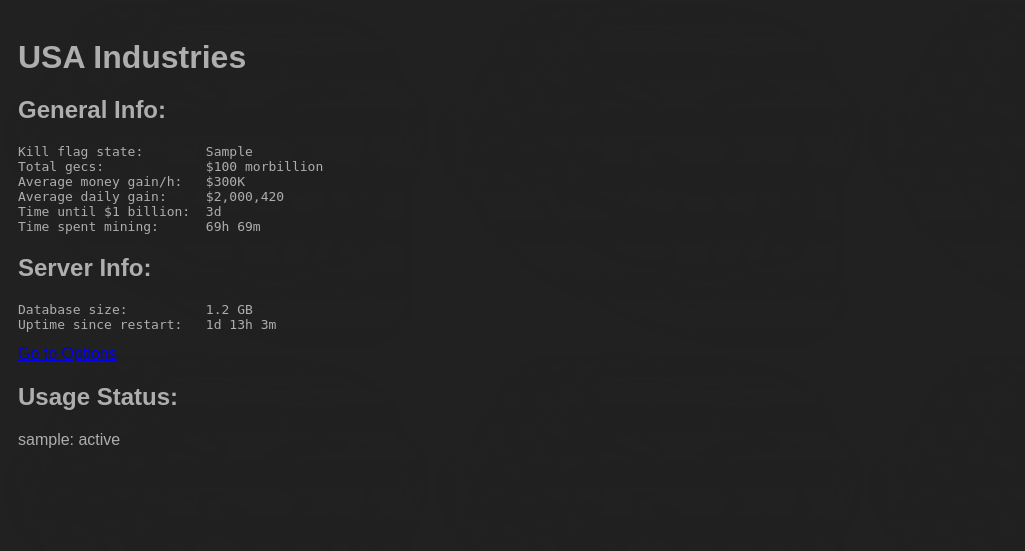
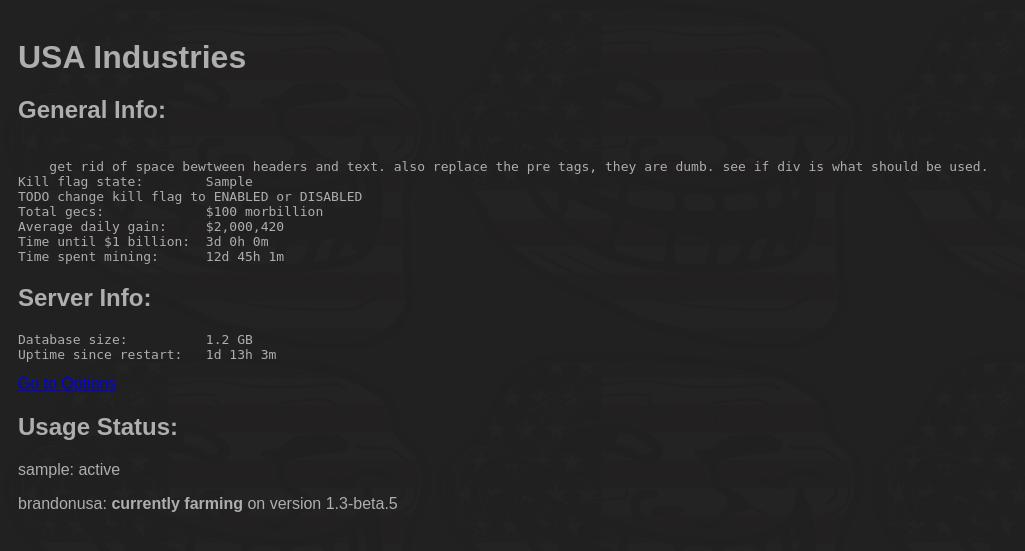
Before and after one commit to besser435/USA-Industries, a Flask app: template 1 billion gecs/web_server/templates/home.html in a window 1280 px wide. Shown: the top 551 px of the page, without its empty margins (0-1025 px from the left). Run offline with Flask 3, Linux system fonts and the light colour scheme; the template is opened without the code that fills it: most values are stand-ins (such as "Sample title", 1, 10 or a date in 2020).

Commit message:
update website

```diff
--- a/1 billion gecs/web_server/server.py
+++ b/1 billion gecs/web_server/server.py
@@ -6,7 +6,6 @@
     "Average daily gain: $2,000,420 \n"
     "Money gained over 24h: $morbtrillion \n"
     "Balance change over 24h: +5% \n"
-    "Leaderboard position: 1 \n"
     "Total time spent mining: 69h 69m \n"
 )
 
@@ -21,43 +20,142 @@ print(
     "\nMeta info: \n"
     "Global Kill flag status: False \n"
 
-    "Data received 1.69MB (last 24h): \n"
-    "Data sent (last 24h): 0.42MB \n"
-
-    "Data received 1.69MB (all-time): 90MB\n"
-    "Data sent 0.42MB (all-time): 53MB\n"
-
-    "Total data transferred (all-time): 0.42MB \n"
-    "Total data transferred (all-time): 0.42MB \n"
-
     "Database size: 69MB \n"
     "Uptime since restart: 1d 13h 3m \n"
 )"""
 
-from flask import Flask, render_template, request
+from flask import Flask, render_template, request, redirect, url_for, jsonify
+import json, os
 
-app = Flask(__name__)
+app = Flask(__name__, static_folder="static")
 
-# Global kill flag variable
+# Global vars
 kill_flag = False
+usage_status = {}
 
+# Home page
 @app.route("/")
 def hello():
     global kill_flag
-    return render_template("home.html", kill_flag=kill_flag)
+    global usage_status
+    return render_template("home.html", kill_flag=kill_flag, usage_status=usage_status)
+# Server options page
+@app.route("/options")
+def options():  #NOTE changed this name. make sure it still works
+    global kill_flag
+    global usage_status
+    return render_template("options.html", kill_flag=kill_flag)
 
-# get kill flag status
+
+
+
+
+
+# Get kill flag status
 @app.route("/killflag", methods=["GET"])
 def get_kill_flag():
     global kill_flag
     return str(kill_flag)
-
-# update kill flag status
+# Update kill flag status
 @app.route("/killflag", methods=["POST"])
 def update_kill_flag():
     global kill_flag
     kill_flag = request.json.get("kill_flag")
     return "Kill flag updated successfully."
+# Toggle kill flag status from options.html
+@app.route("/togglekillflag", methods=["POST"])
+def toggle_kill_flag():
+    global kill_flag
+    kill_flag = not kill_flag
+    return redirect(url_for("options"))
+
+
+
+
+# Update farming status
+@app.route("/client/start", methods=["POST"])
+def start_usage():
+    username = request.json.get("username")  # Retrieve the username from the request payload
+    start_bal = request.json.get("start_bal")
+    if username:
+        # Process the received request to indicate the start of usage for the given username
+        # You can update a database, modify a global variable, or perform any required actions
+        # based on the specific needs of your application
+        # ...
+        usage_status[username] = "Currently farming"
+        return "Usage status received for username: {}".format(username)
+    else:
+        return "Username not provided.", 400  # Return an appropriate error response if username is not provided
+@app.route("/client/stop", methods=["POST"])
+def stop_usage():
+    username = request.json.get("username")  # Retrieve the username from the request payload
+    end_bal = request.json.get("end_bal")
+    if username:
+        # Process the received request to indicate the stop of usage for the given username
+        # ...
+        usage_status.pop(username, None)
+        return "Usage status received for username: {}".format(username)
+    else:
+        return "Username not provided.", 400  # Return an appropriate error response if username is not provided
+
+
+
+
+# Function to store session data in JSON file
+def store_session_data(session_data):
+    username = session_data["username"]
+    #keyError, this isnt present when stop_mining is called
+    start_time = session_data["start_time"]
+    end_time = session_data.get("end_time", "")
+    filename = f"{username}_{start_time}_{end_time}_session.json"
+
+
+    # Get the directory of the current script
+    script_dir = os.path.dirname(os.path.abspath(__file__))
+
+    # Create the subdirectory within the script directory
+    subdirectory = "user_sessions"
+    directory = os.path.join(script_dir, subdirectory, username)
+    if not os.path.exists(directory):
+        os.makedirs(directory)
+
+    # Write the session data to a file within the subdirectory
+    filepath = os.path.join(directory, filename)
+    with open(filepath, "w") as file:
+        json.dump(session_data, file)
+
+
+
+"""
+GPT output
+
+def store_session_data(session_data):
+    username = session_data["username"]
+    filename = f"{username}_session.json"
+    with open(filename, "w") as file:
+        json.dump(session_data, file)
+
+"""
+
+
+
+
+# Route to start a mining session
+@app.route("/start_session", methods=["POST"])
+def start_session():
+    session_data = request.json
+    store_session_data(session_data)
+    return jsonify({"message": "Mining session started."}), 200
+
+# Route to stop a mining session
+@app.route("/stop_session", methods=["POST"])
+def stop_session():
+    session_data = request.json
+    store_session_data(session_data)
+    return jsonify({"message": "Mining session stopped."}), 200
+
+
+
 
 if __name__ == "__main__":
     app.run(debug=True, port=5000, host="0.0.0.0")
--- a/1 billion gecs/web_server/static/styles.css
+++ b/1 billion gecs/web_server/static/styles.css
@@ -1,6 +1,11 @@
 body {
     position: relative;
     background-color: rgba(0, 0, 0, 0.5); /* Set the background color with opacity */
+    background-color: #212121;
+    color: #aeaeae;
+    font-family: Arial, sans-serif;
+    padding: 10px;
+
 }
 
 body::before {
@@ -11,16 +16,8 @@ body::before {
     width: 100%;
     height: 100%;
     background-image: url('/static/usa_troll.jpg');
-    opacity: 0.003; /* Set the opacity of the background image */
+    opacity: 0.01; /* Set the opacity of the background image */
     z-index: -1; /* Position the pseudo-element behind other elements */
-}
-
-body {
-    background-color: #212121;
-    color: #aeaeae;
-    font-family: Arial, sans-serif;
-    padding: 10px;
-
 }
 
 h1 {
--- a/1 billion gecs/web_server/templates/home.html
+++ b/1 billion gecs/web_server/templates/home.html
@@ -3,19 +3,23 @@
 <head>
     <title>USA Industries</title>
     <link rel="shortcut icon" href="{{ url_for('static', filename='favicon.ico') }}">
-    <link rel="stylesheet" type="text/css" href="/static/styles.css">
+    <link rel="stylesheet" type="text/css" href="/static/styles.css"> <!-- t-there!! i linked the stylesheet for you, but d-dont think that i, l-like you or anything, BAKA! ~>_<~ -->
 </head>
 <body>
+
+</div>
     <h1>USA Industries</h1>
     <h2>General Info:</h2>
     <!--change to disabled or ENABLED-->
 <pre>
+
+    get rid of space bewtween headers and text. also replace the pre tags, they are dumb. see if div is what should be used.
 Kill flag state:        {{ kill_flag }}
+TODO change kill flag to ENABLED or DISABLED
 Total gecs:             $100 morbillion
-Average money gain/h:   $300K
 Average daily gain:     $2,000,420
-Time until $1 billion:  3d
-Time spent mining:      69h 69m
+Time until $1 billion:  3d 0h 0m
+Time spent mining:      12d 45h 1m
 </pre>
 
     <h2>Server Info:</h2>
@@ -25,11 +29,25 @@ Uptime since restart:   1d 13h 3m
 </pre>
 <a href="/options">Go to Options</a>
 
-<h2>Usage Status:</h2>
-{% for username, status in usage_status.items() %}
-    <p>{{ username }}: {{ status }}</p>
-{% endfor %}
+    <h2>Usage Status:</h2>
+    {% for username, status in usage_status.items() %}
+        <p>{{ username }}: {{ status }}</p>
+    {% endfor %}
 
+    <p>brandonusa: <b>currently farming</b> on version 1.3-beta.5</p>
+</div>
 
 </body>
 </html>
+
+<!--
+    Change pre to a table with hidden borders
+    https://www.w3schools.com/html/html_table_borders.asp
+
+    Maybe change the color of the currently farming part so its more readable. also make it a table perhaps?
+    https://www.w3schools.com/html/html_classes.asp
+
+
+
+
+-->
--- a/1 billion gecs/web_server/templates/options.html
+++ b/1 billion gecs/web_server/templates/options.html
@@ -23,8 +23,10 @@
     </script>
 </head>
 <body>
-    <h2>Server options:</h2>
+    <div><h2>Server options:</h2>
     <p>The current value of the kill flag is: {{ kill_flag }}</p>
     <button onclick="toggleKillFlag()">Toggle Kill Flag</button>
+    </div>
+
 </body>
 </html>
```
